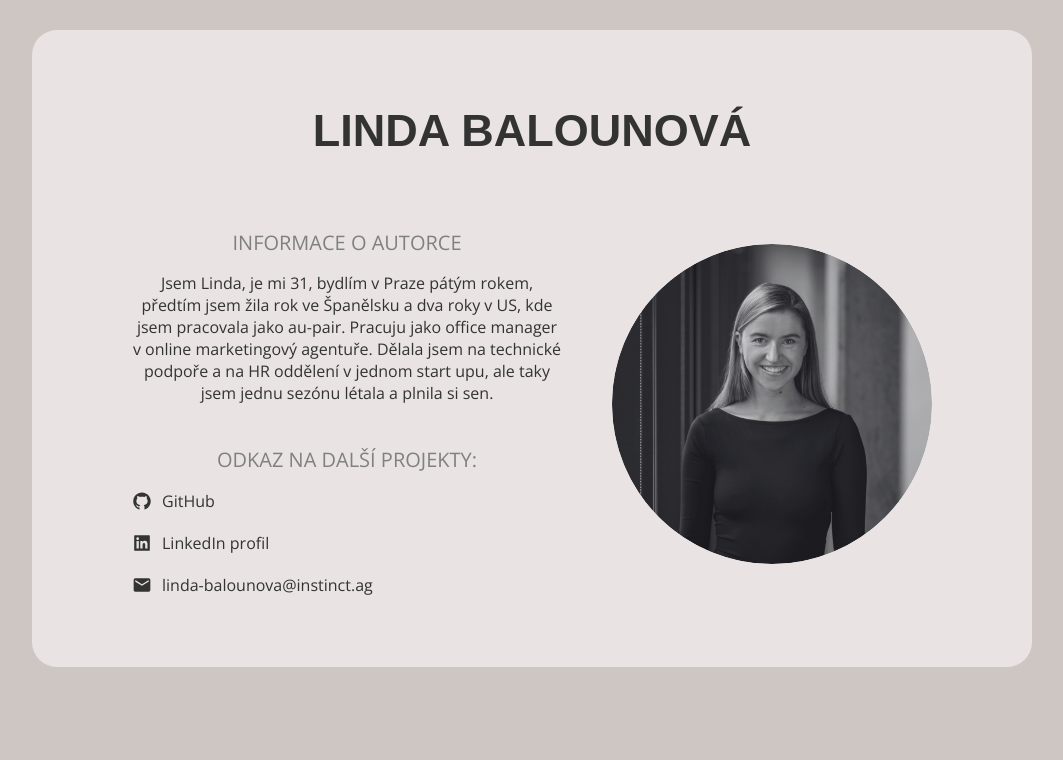
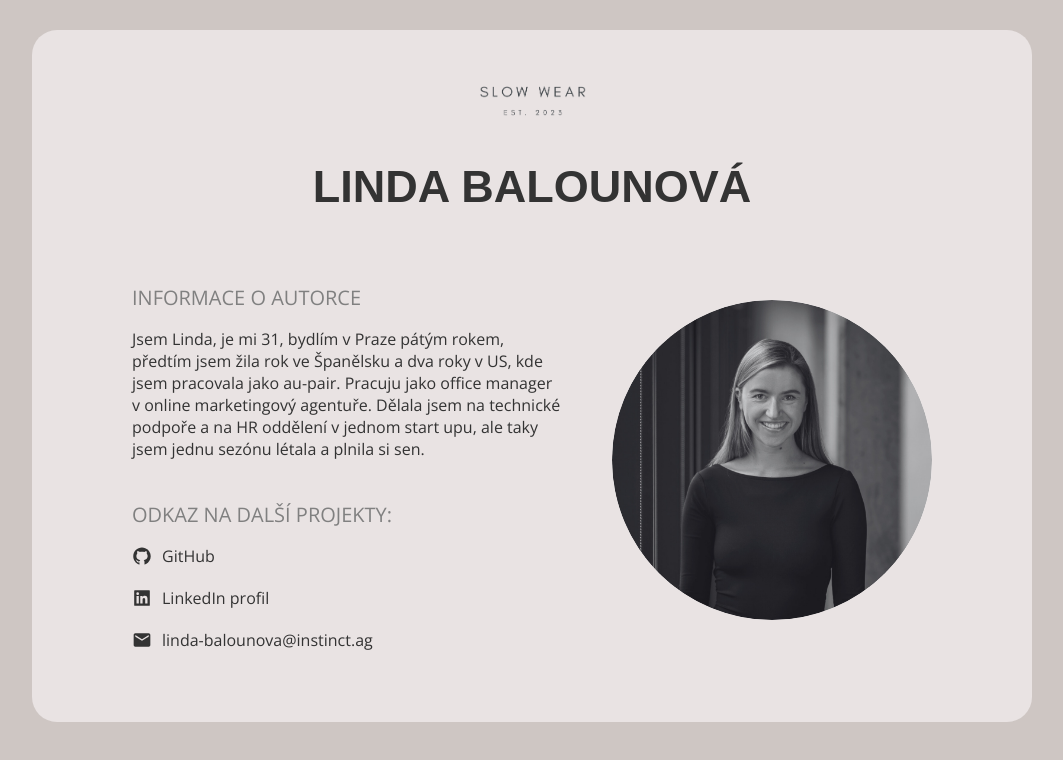
Before and after one commit to Kristyna-Novakova/o-projektu, a React app: page /linda in a window 1280 px wide. Shown: the top 760 px of the page, without its empty margins (108-1171 px from the left). Built offline with nearby package versions, Linux system fonts and the light colour scheme; a web font is replaced by a local one.

Commit message:
adding logo

```diff
--- a/src/Pages/AuthorPage/index.jsx
+++ b/src/Pages/AuthorPage/index.jsx
@@ -1,10 +1,11 @@
 import React from 'react';
-import { useParams } from 'react-router-dom';
+import { useParams, Link } from 'react-router-dom';
 import { authors } from '../author-list';
 import './style.css';
 import { AiFillGithub } from 'react-icons/ai';
 import { AiFillLinkedin } from 'react-icons/ai';
 import { MdEmail } from 'react-icons/md';
+import logoSW from './img/logoSW.png';
 
 export const AuthorPage = () => {
   const { authorId } = useParams();
@@ -16,6 +17,9 @@ export const AuthorPage = () => {
 
   return (
     <div className="author-page">
+      <Link to="/" className="home-link">
+        <img src={logoSW} alt="logo" />
+      </Link>
       <h1>{authorDetail.name}</h1>
       <div className="author-info">
         {' '}
--- a/src/Pages/AuthorPage/style.css
+++ b/src/Pages/AuthorPage/style.css
@@ -13,10 +13,17 @@
   border-radius: 25px;
 }
 
+.home-link {
+  max-width: 125px;
+}
+
+
+
 .author-info {
   display: flex;
   flex-direction: row;
   align-items: center;
+
   gap: 50px;
   max-width: 800px;
   width: 100%;
@@ -32,7 +39,7 @@
 }
 
 .about {
-  text-align: center;
+  text-align: left;
   width: 100%;
 }
 
```
Also changed, not shown: src/Pages/AuthorPage/img/logoSW.png (added).
